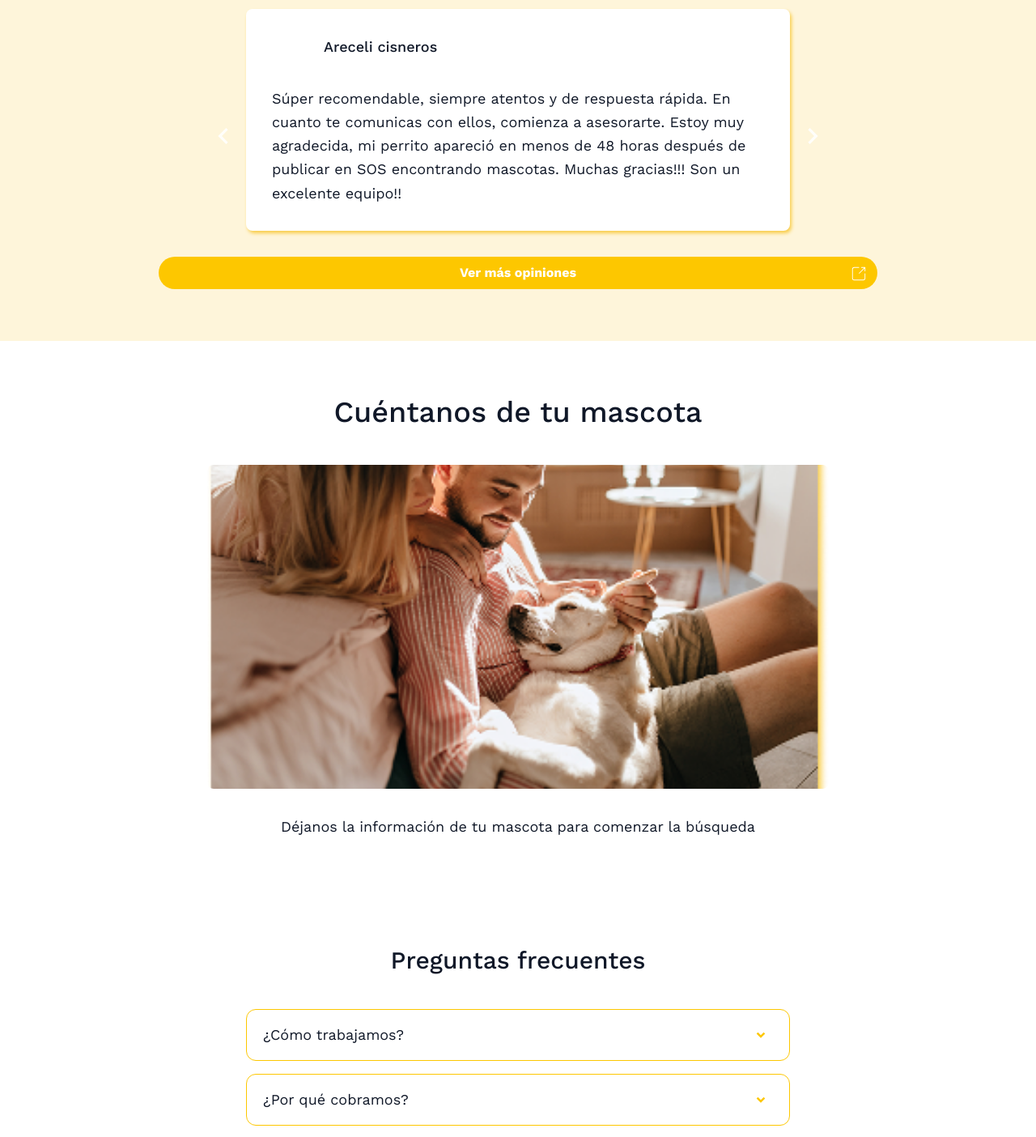
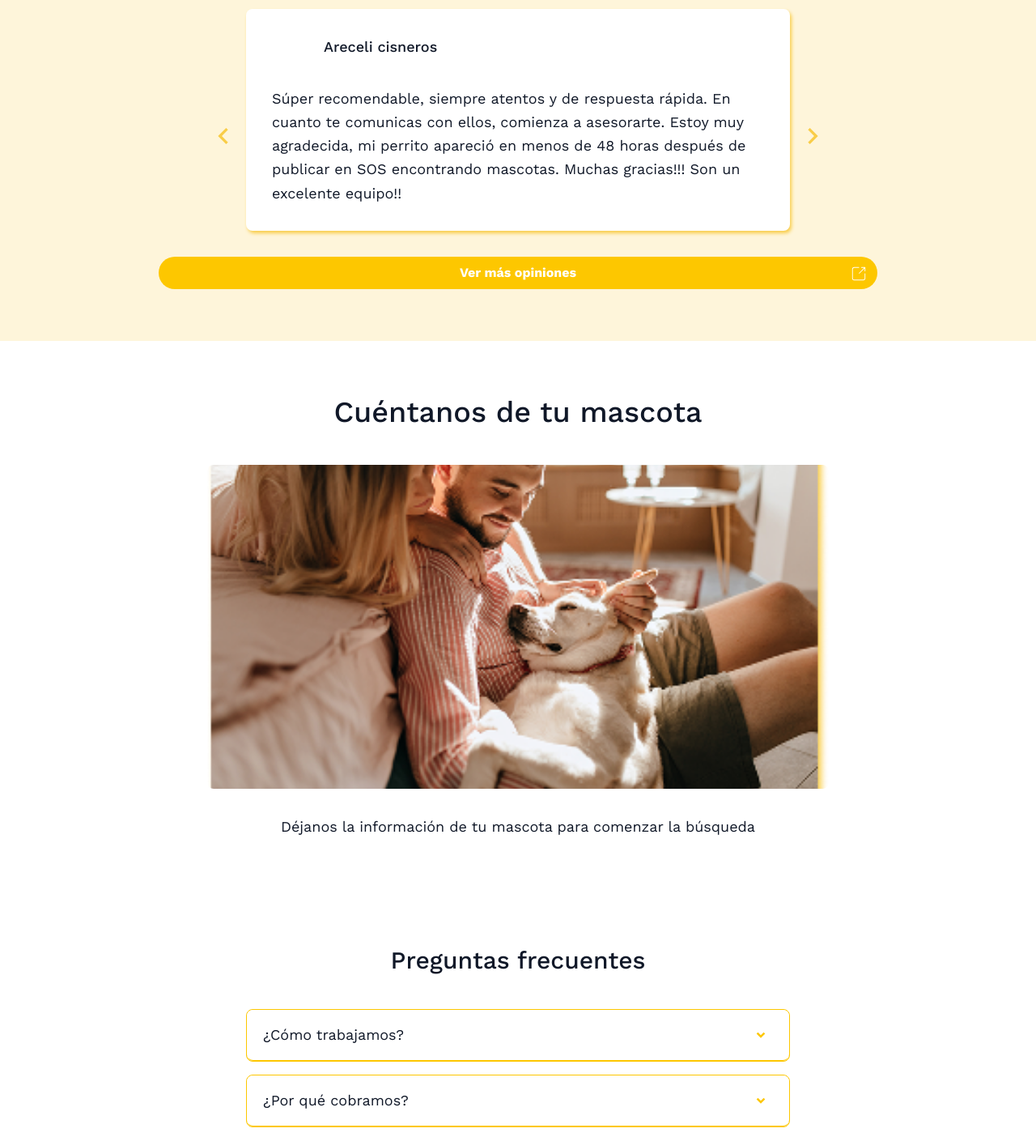
Before and after one commit to AztlanConsulting/SOS-FullStack, a React (Vite) app in the folder frontend/: page / in a window 1280 px wide. Shown: the part 2020-3424 px from the top of the page at 81% size. Built offline with nearby package versions, Linux system fonts and the light colour scheme.

Commit message:
[FIX]questions container

```diff
--- a/frontend/src/features/landing/components/FrecuentlyAsked.tsx
+++ b/frontend/src/features/landing/components/FrecuentlyAsked.tsx
@@ -37,32 +37,25 @@ const FrecuentlyAsked = () => {
         </div>
 
         {/* FAQ container */}
-        <div className="max-w-2xl mx-auto flex flex-col gap-4">
+        <div className=" max-w-2xl mx-auto flex flex-col gap-4">
           {faqs.map((faq, index) => (
+  <div key={index} className="border border-yellow-400 rounded-lg color-secondary-bg flex flex-col">
     <div
-              key={index}
-              className="border border-yellow-400 rounded-xl px-5 py-4 cursor-pointer transition-all"
+      className="border-b border-yellow-400 rounded-lg px-5 py-4 cursor-pointer transition-all bg-white"
       onClick={() => toggle(index)}
     >
       <div className="flex justify-between items-center">
-                <Text variant="body">
-                  {faq.question}
-                </Text>
-
-                <span
-                  className={`transition-transform ${
+        <Text variant="body">{faq.question}</Text>
+        <RiArrowDropDownLine
+          className={`text-yellow-400 transition-transform text-3xl ${
             openIndex === index ? 'rotate-180' : ''
           }`}
-                >
-                <RiArrowDropDownLine
-                className={`text-yellow-400 transition-transform text-3xl ${
-                    openIndex === index ? 'rotate-180' : ''}`}
         />
-                </span>
+      </div>
     </div>
 
     {openIndex === index && (
-                <div className="mt-3 text-gray-600 text-sm">
+      <div className="px-5 py-3 text-gray-600 text-sm">
         {faq.answer}
       </div>
     )}
--- a/frontend/src/features/landing/components/TestimonialsSection.tsx
+++ b/frontend/src/features/landing/components/TestimonialsSection.tsx
@@ -81,14 +81,14 @@ const TestimonialsSection = () => {
               onClick={prevSlide}
               className="absolute -left-10 top-1/2 w-12 h-12 -translate-x-1 lg:w-10 lg:h-10 lg:-left-12 lg:translate-x-0 flex items-center justify-center transition-shadow"
             >
-              <MdNavigateBefore className="w-10 h-10 lg:w-15 lg:h-15 text-primary-yellow" />
+              <MdNavigateBefore className="w-10 h-10 lg:w-15 lg:h-15 text-[#f9cd48]" />
             </button>
 
             <button
               onClick={nextSlide}
-              className="absolute -right-10 top-1/2 w-12 h-12 translate-x-1 lg:w-10 lg:h-10 lg:-right-12 lg:translate-x-0 flex items-center justify-center transition-shadow"
+              className=" absolute -right-10 top-1/2 w-12 h-12 translate-x-1 lg:w-10 lg:h-10 lg:-right-12 lg:translate-x-0 flex items-center justify-center transition-shadow"
             >
-              <MdNavigateNext className="w-10 h-10 lg:w-15 lg:h-15 text-primary-yellow" />
+              <MdNavigateNext className="w-10 h-10 lg:w-15 lg:h-15 text-[#f9cd48]" />
             </button>
           </div>
         </div>
```
Lines whose indentation alone changed are shown as unchanged.
